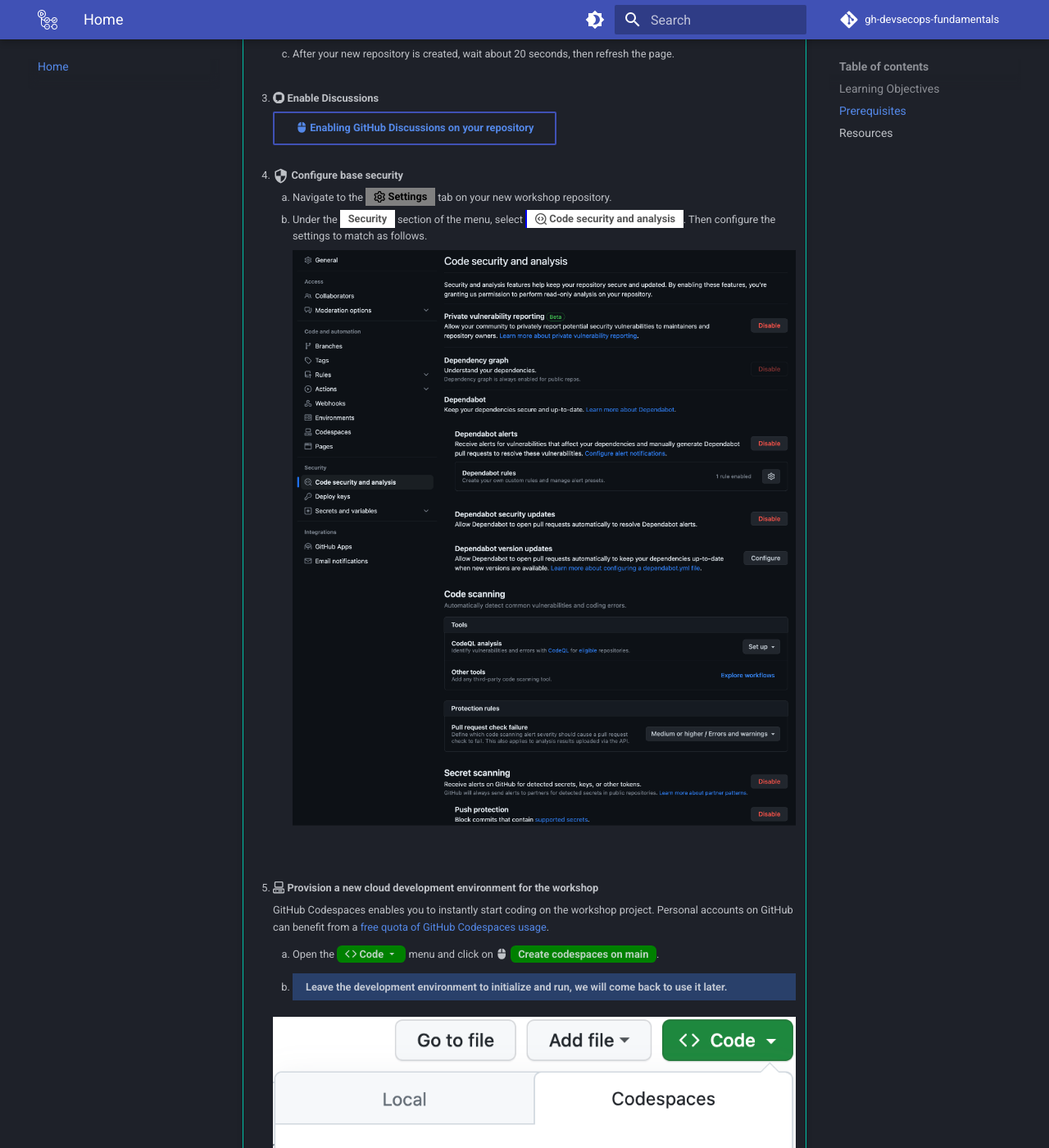
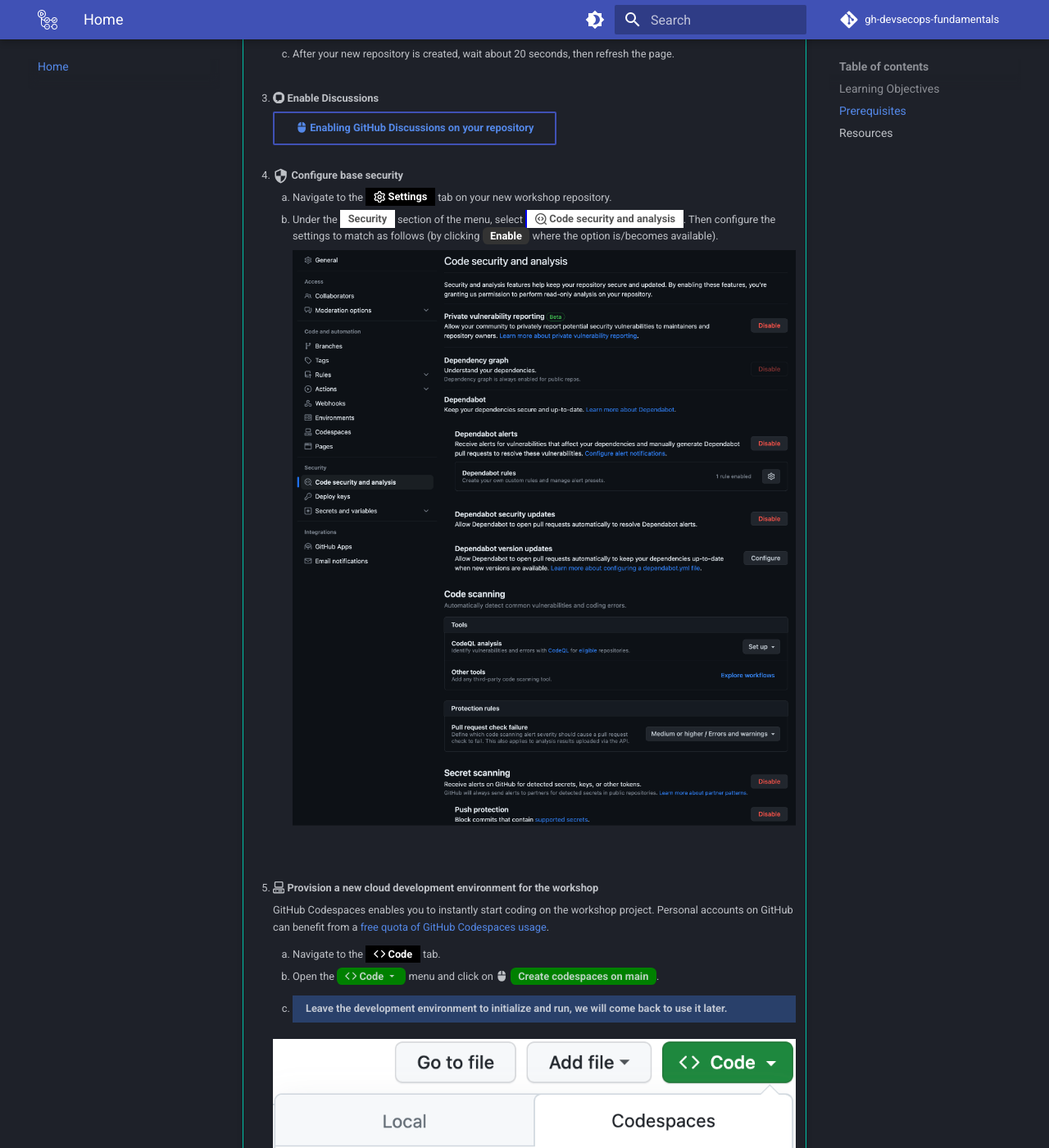
Before and after one commit to githubuniverseworkshops/github-devsecops-fundamentals, an MkDocs documentation site: the page built from docs/index.md, in a window 1280 px wide and 1400 px high, scrolled down 2338 px. Shown: the whole window at 82% size. Built offline with MkDocs 1.6.1 and Material for MkDocs 9.7.7, drawn with Linux system fonts in a browser that asks for light colours; emoji names are drawn with the system emoji font; comment, search, counter and statistics services are not loaded.

```diff
--- a/docs/index.md
+++ b/docs/index.md
@@ -69,8 +69,8 @@ This self-paced workshop will enable you acquire the capabilities to implement a
 
     1. :material-security:{ .lg .middle } **Configure base security**
 
-        1. Navigate to the <span style="background-color: grey; color: black; font-weight: bold; padding: 0.25em 0.75em;">:octicons-gear-16: Settings</span> tab on your new workshop repository.
-        2. Under the <span style="background-color: white; color: #555; font-weight: bold; padding: 0.25em 0.75em;">Security</span> section of the menu, select <span style="background-color: white; color: #555; font-weight: bold; padding: 0.25em 0.75em; border-left: 0.2em solid blue">:octicons-codescan-16: Code security and analysis</span>. Then configure the settings to match as follows.
+        1. Navigate to the <span style="background-color: #000; color: #fff; font-weight: bold; padding: 0.25em 0.75em;">:octicons-gear-16: Settings</span> tab on your new workshop repository.
+        2. Under the <span style="background-color: white; color: #555; font-weight: bold; padding: 0.25em 0.75em;">Security</span> section of the menu, select <span style="background-color: white; color: #555; font-weight: bold; padding: 0.25em 0.75em; border-left: 0.2em solid blue">:octicons-codescan-16: Code security and analysis</span>. Then configure the settings to match as follows (by clicking <span style="background-color: #333; color: #fff; font-weight: bold; padding: 0.25em 0.75em; border-radius: 0.5em">Enable</span> where the option is/becomes available).
 
             ![code-security-and-analysis-configuration](assets/img/code-security-and-analysis-configuration.png)
         <br /><br />
@@ -79,9 +79,11 @@ This self-paced workshop will enable you acquire the capabilities to implement a
 
         GitHub Codespaces enables you to instantly start coding on the workshop project. Personal accounts on GitHub can benefit from a [free quota of GitHub Codespaces usage](https://docs.github.com/en/billing/managing-billing-for-github-codespaces/about-billing-for-github-codespaces#monthly-included-storage-and-core-hours-for-personal-accounts).
 
+        1. Navigate to the <span style="background-color: #000; color: #fff; font-weight: bold; padding: 0.25em 0.75em;">:octicons-code-16: Code</span> tab.
+
         1. Open the <span style="background-color: green; font-weight: bold; padding: 0.25em 0.75em; border-radius: 0.5em">:octicons-code-16: Code :material-menu-down:</span> menu and click on :material-mouse: <span style="background-color: green; font-weight: bold; padding: 0.25em 0.75em; border-radius: 0.5em">Create codespaces on main</span>.
 
-        2. {==
+        1. {==
 
             **Leave the development environment to initialize and run, we will come back to use it later.**
 
```
Also changed, not shown: docs/Labs-Instructions/Collaborate/index.md (renamed from docs/Labs-Instructions/Version-Control/index.md, +1 -1 lines), docs/Labs-Instructions/Version-Control/prerequisites.md (deleted, +0 -30 lines), docs/Labs-Instructions/Collaborate/implement-features.md (renamed from docs/Labs-Instructions/Version-Control/implement-features.md), docs/Labs-Instructions/Collaborate/project-management.md (renamed from docs/Labs-Instructions/Version-Control/project-management.md), docs/Labs-Instructions/Collaborate/setup.md (renamed from docs/Labs-Instructions/Version-Control/setup.md), docs/Labs-Instructions/Version-Control/collaborate.md (deleted).
